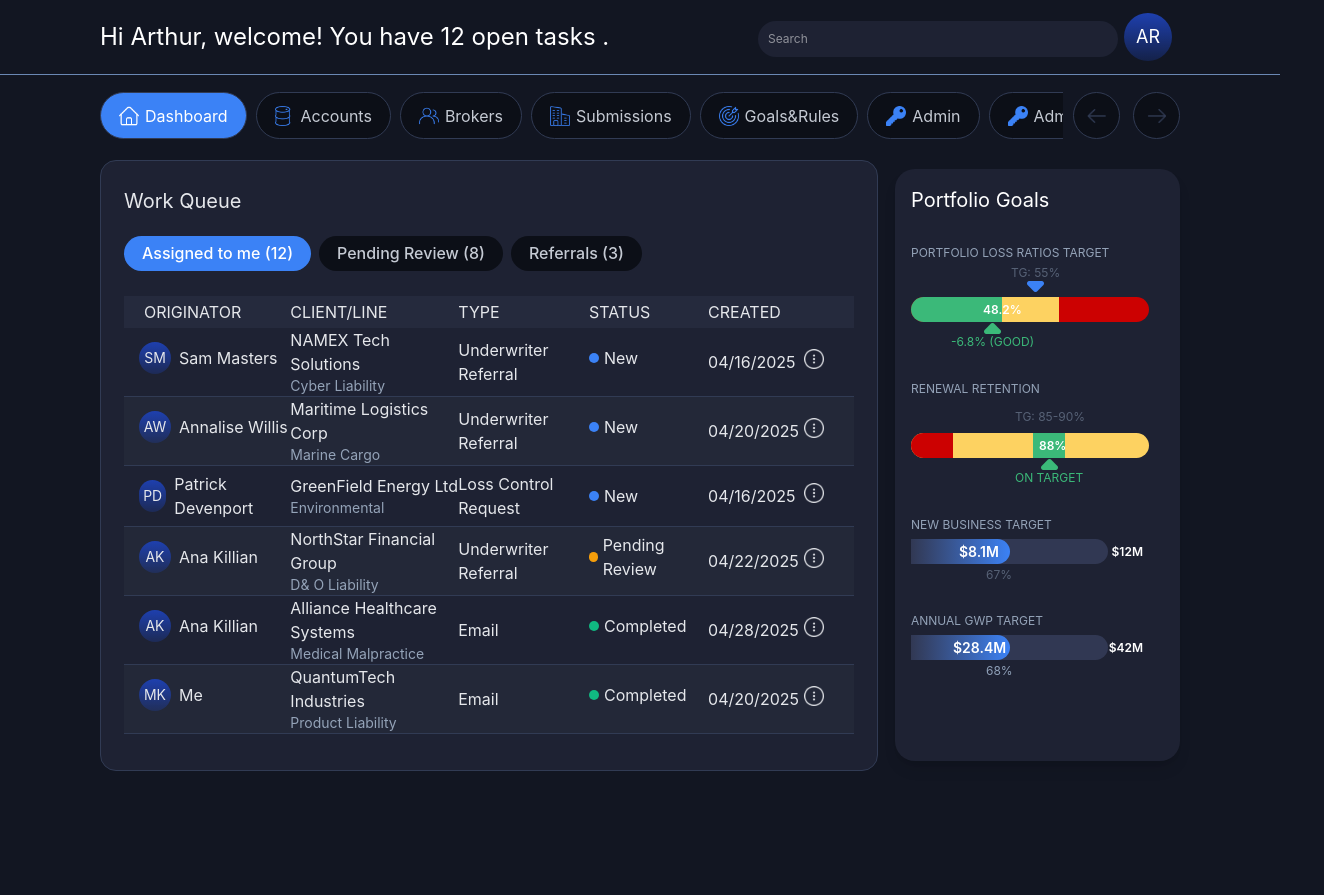
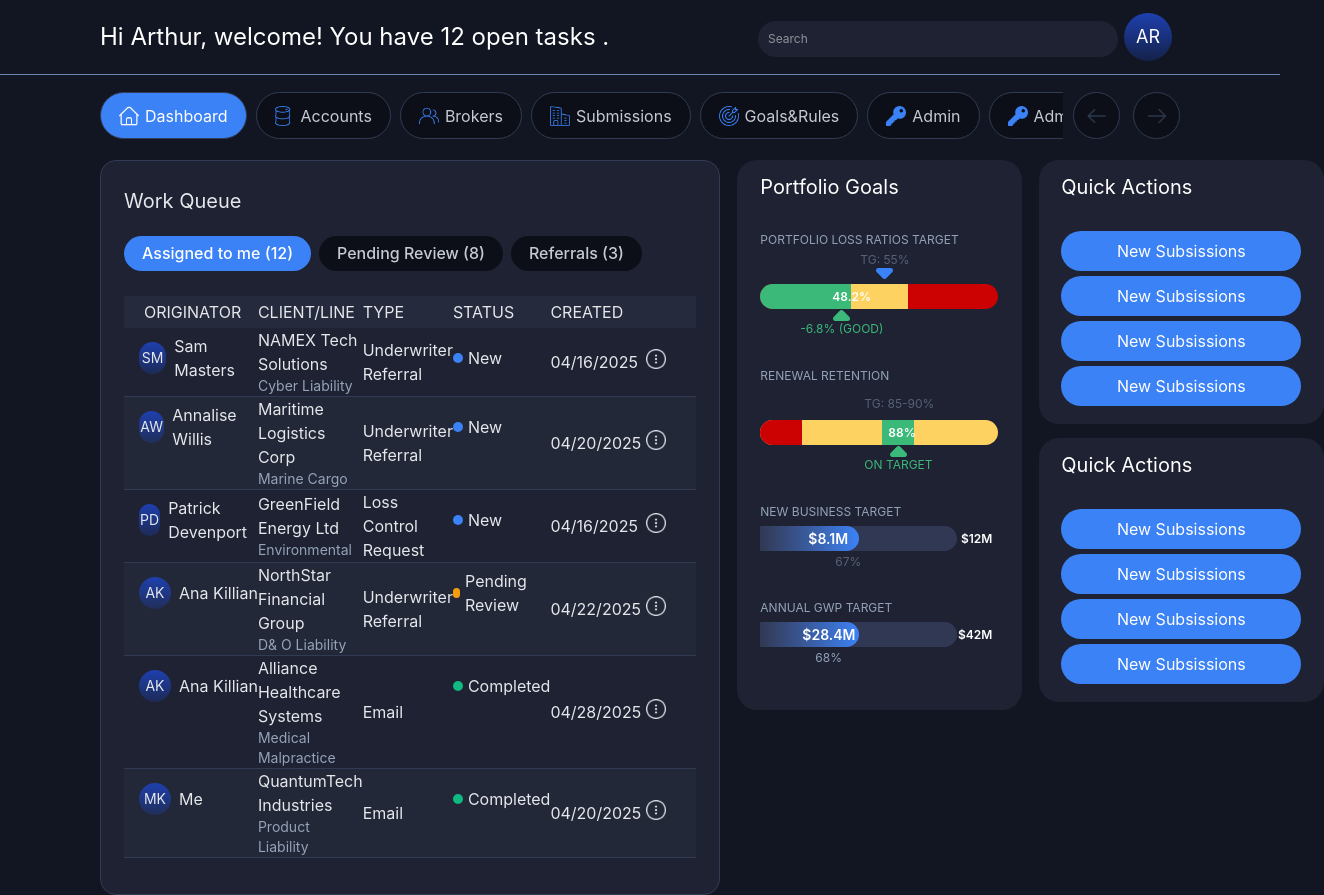
Before and after one commit to mbulchak/dashboard-dec, a React app: page /dashboard-dec/dashboard in a window 1280 px wide. Shown: the whole page, 1324 px wide, since content can reach past the window. Before the commit the page ends 800 px from the top, so only its background shows below. Built offline with nearby package versions, Linux system fonts and the light colour scheme; the HTML template or start-up script is replaced by a standard one.

Commit message:
feat: add block QuickActions

```diff
--- a/src/components/PortfolioGoals/PortfolioGoals.tsx
+++ b/src/components/PortfolioGoals/PortfolioGoals.tsx
@@ -4,8 +4,8 @@ import greentarget from './../../assets/images/targets/green-target.png';
 export const PortfolioGoals = () => {
   return (
     <>
-      <div className='w-[285px] bg-[#1e2233] text-white p-4 rounded-[20px] shadow-lg'>
-        <h2 className='text-[20px] mb-[29px]'>Portfolio Goals</h2>
+      <div className='w-[285px] h-[550px] bg-[#1e2233] text-white px-[23px] pt-[12px] rounded-[20px]'>
+        <h3 className='text-[20px] mb-[29px]'>Portfolio Goals</h3>
 
         {/* Portfolio Loss Ratios Target */}
         <div className='mb-[58px] w-[238px]'>
@@ -86,7 +86,7 @@ export const PortfolioGoals = () => {
 
             <p className='absolute -right-[35px] top-1 text-[12px] font-semibold'>$42M</p>
 
-            <p className='absolute left-[75px] top-7 text-xs text-slate-400'>68%</p>
+            <p className='absolute left-[55px] top-7 text-xs text-slate-400'>68%</p>
           </div>
         </div>
       </div>
--- /dev/null
+++ b/src/components/QuickActions/QuickActions.tsx
@@ -0,0 +1,19 @@
+import {QuickButton} from '../QuickButton';
+
+export const QuickActions = () => {
+  return (
+    <section className='w-[285px] h-[264px] bg-[#1e2233] text-white px-[22px] pt-[12px] pb-[16px] rounded-[20px]'>
+      <h3 className='text-[20px] mb-[29px]'>Quick Actions</h3>
+
+      <div className='flex flex-col gap-[5px]'>
+        <QuickButton width='w-[240px]' height='h-[40px]' buttonName='New Subsissions' />
+
+        <QuickButton width='w-[240px]' height='h-[40px]' buttonName='New Subsissions' />
+
+        <QuickButton width='w-[240px]' height='h-[40px]' buttonName='New Subsissions' />
+
+        <QuickButton width='w-[240px]' height='h-[40px]' buttonName='New Subsissions' />
+      </div>
+    </section>
+  );
+};
--- /dev/null
+++ b/src/components/QuickActions/index.ts
@@ -0,0 +1 @@
+export * from './QuickActions';
--- /dev/null
+++ b/src/components/QuickButton/QuickButton.tsx
@@ -0,0 +1,9 @@
+type Props = {
+  width: string;
+  height: string;
+  buttonName: string;
+};
+
+export const QuickButton: React.FC<Props> = ({width, height, buttonName}) => {
+  return <button className={`${width} ${height}  bg-[#3B82F6] rounded-[20px]`}>{buttonName}</button>;
+};
--- /dev/null
+++ b/src/components/QuickButton/index.ts
@@ -0,0 +1 @@
+export * from './QuickButton';
--- a/src/components/WorkQueue/WorkQueue.tsx
+++ b/src/components/WorkQueue/WorkQueue.tsx
@@ -68,7 +68,7 @@ export const WorkQueue = () => {
 
   return (
     <>
-      <div className='max-w-[1035px]  text-[#E5E7EB]   px-[18px] lg:px-[23px] pt-[25px] pb-[36px] bg-[#1e2233] border border-[#313B54] rounded-2xl'>
+      <div className='max-w-[1035px] text-[#E5E7EB]   px-[18px] lg:px-[23px] pt-[25px] pb-[36px] bg-[#1e2233] border border-[#313B54] rounded-2xl'>
         <h3 className='text-[20px] font-normal mb-[20px]'>Work Queue</h3>
 
         <div className='flex justify-start space-x-4 mb-[25px]'>
--- a/src/pages/Dashboard/Dashboard.tsx
+++ b/src/pages/Dashboard/Dashboard.tsx
@@ -1,5 +1,6 @@
 import {Navigation} from '../../components/Navigation';
 import {PortfolioGoals} from '../../components/PortfolioGoals';
+import {QuickActions} from '../../components/QuickActions';
 import {WorkQueue} from '../../components/WorkQueue';
 
 export const Dashboard = () => {
@@ -10,8 +11,13 @@ export const Dashboard = () => {
       <div className='flex flex-col xl:flex-row gap-[17px] mx-[40px] xl:mx-[100px]'>
         <WorkQueue />
 
-        <div className='flex items-center '>
+        <div className='flex gap-[17px]'>
           <PortfolioGoals />
+
+          <div className='flex flex-col gap-[14px]'>
+            <QuickActions />
+            <QuickActions />
+          </div>
         </div>
       </div>
     </>
```
